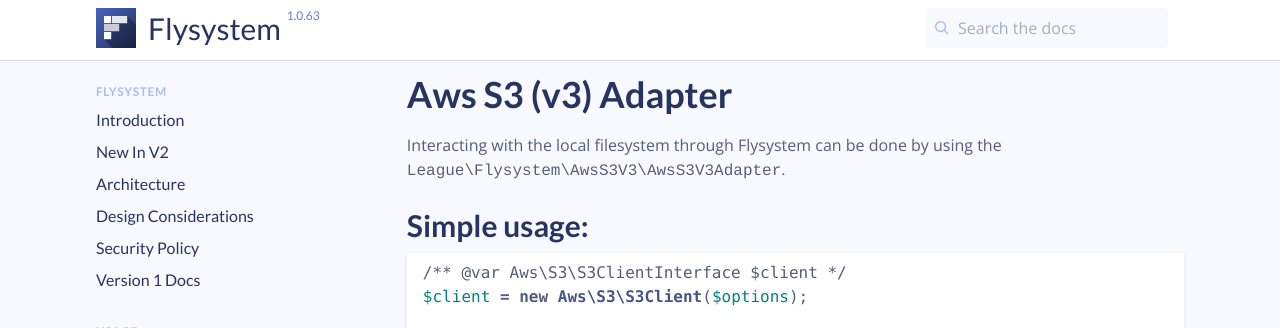
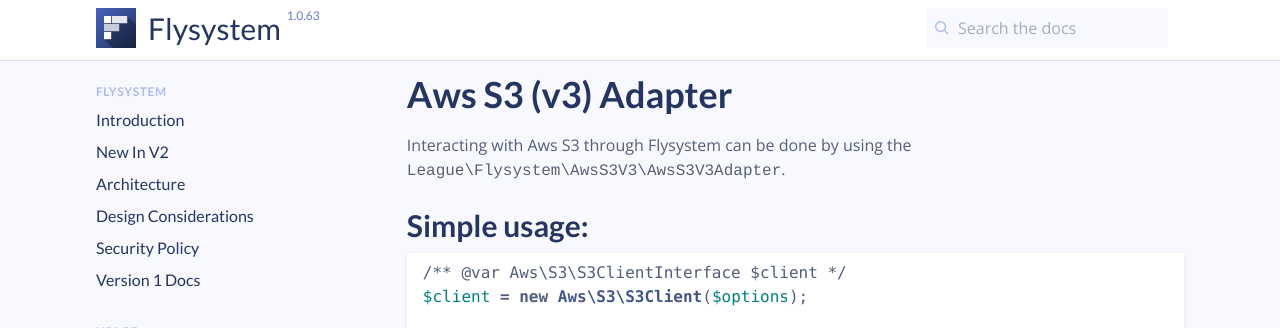
Before and after one commit to thephpleague/flysystem, a Jekyll site: the page built from v2/adapter/aws-s3-v3.md, in a window 1280 px wide and 1170 px high. Shown: the top 328 px of the window. Built offline with Jekyll 4.4.1, drawn with Linux system fonts in a browser that asks for light colours; comment, search, counter and statistics services are not loaded.

Commit message:
Updated Aws S3 Adapter description

```diff
--- a/v2/adapter/aws-s3-v3.md
+++ b/v2/adapter/aws-s3-v3.md
@@ -4,7 +4,7 @@ title: Aws S3 (v3) Adapter
 permalink: /v2/docs/adapter/aws-s3-v3/
 ---
 
-Interacting with the local filesystem through Flysystem can be done
+Interacting with Aws S3 through Flysystem can be done
 by using the `League\Flysystem\AwsS3V3\AwsS3V3Adapter`.
 
 ## Simple usage:
```
